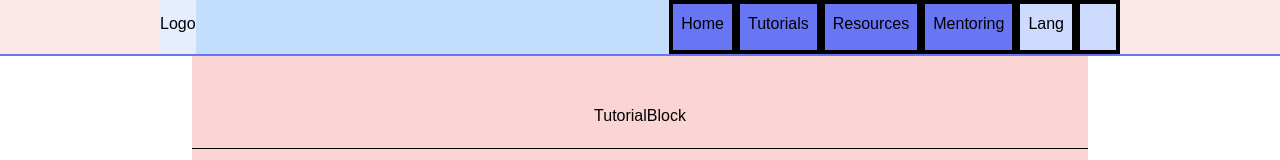
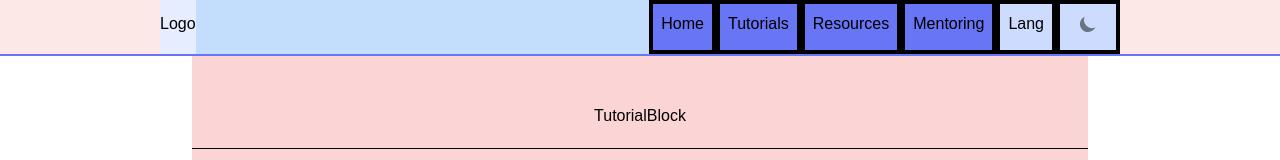
Before and after one commit to brauliobolano/dev-resources, a React (Vite) app: page / in a window 1280 px wide. Shown: the top 160 px of the page. Built offline with nearby package versions, Linux system fonts and the light colour scheme.

Commit message:
Implemented DarkMode switcher

```diff
--- a/index.html
+++ b/index.html
@@ -5,6 +5,7 @@
     <link rel="icon" type="image/svg+xml" href="/vite.svg" />
     <meta name="viewport" content="width=device-width, initial-scale=1.0" />
     <title>Vite + React</title>
+
   </head>
   <body>
     <div id="top"></div>
--- a/src/App.jsx
+++ b/src/App.jsx
@@ -1,12 +1,16 @@
 import './App.css'
+//Components
 import Navigation from './components/Navigation.jsx'
 import Footer from './components/Footer.jsx'
 import TutorialBlock from './components/Tutorials/TutorialBlock.jsx'
-
+// React
 import { useState, useEffect } from 'react';
-import { IntlProvider } from 'react-intl'; //language translation library
-import English from './locales/en.json'; // English language translation file
-import Spanish from './locales/es.json'; // Spanish language translation file
+// Language translation library
+import { IntlProvider } from 'react-intl';
+import English from './locales/en.json';
+import Spanish from './locales/es.json';
+//light/dark mode library
+import { DarkThemeToggle, Flowbite } from 'flowbite-react';
 
 function App() {
 
@@ -25,21 +29,19 @@ function App() {
     const messages = language === 'es' ? Spanish : English;
     //LANGUAGE TRANSLATION CODE ENDS HERE
 
-  //LIGHT/DARK MODE CODE STARTS HERE
-  const [mode, setMode] = useState('light');
-  // set the mode based on the browser mode
-  useEffect(() => {
-    const browserMode = window.matchMedia('(prefers-color-scheme: dark)').matches ? 'dark' : 'light';
-    setMode(browserMode);
-  }, []);
+
   //LIGHT/DARK MODE CODE ENDS HERE
 
   return (
     <>
+    <Flowbite>
       <IntlProvider locale={language} messages={messages}>
           <div className="App">
             <div id="body" className='px-40 pb-10'>
-            <Navigation className="App-navigation" language={language} setLanguage={setLanguage}/>
+              <Navigation className="App-navigation" language={language} setLanguage={setLanguage}>
+                <DarkThemeToggle />
+              </Navigation>
+
               <TutorialBlock className="App-tutorialBlock"/>
             </div>
             <div id="footer">
@@ -47,6 +49,8 @@ function App() {
             </div>
           </div>
         </IntlProvider>
+    </Flowbite>
+
 
     </>
   )
--- /dev/null
+++ b/src/components/DarkMode.jsx
@@ -0,0 +1,37 @@
+import { DarkThemeToggle } from 'flowbite-react'; // Import DarkThemeToggle component
+import { useState } from 'react'; // Import useState hook
+
+const DarkModeButton = () => {
+        /*  */
+
+        //LIGHT/DARK MODE CODE STARTS HERE
+        const [mode, setMode] = useState('light');
+        // set the mode based on the browser mode
+        useState(() => {
+          const handleModeChange = (event) => {
+            const browserMode = event.matches ? 'dark' : 'light';
+            setMode(browserMode);
+          };
+
+          const browserModeQuery = window.matchMedia('(prefers-color-scheme: dark)');
+          browserModeQuery.addEventListener('change', handleModeChange);
+
+          // Set the initial mode based on the browser mode
+          handleModeChange(browserModeQuery);
+                // Clean up the event listener when the component unmounts
+      return () => {
+        browserModeQuery.removeEventListener('change', handleModeChange);
+      };
+    }, []);
+
+    const [theme, setTheme] = useState('light'); // Add state for theme
+
+    const toggleTheme = () => { // Add function to toggle theme
+        setTheme(theme === 'light' ? 'dark' : 'light');
+    };
+    return (
+        <DarkThemeToggle theme={theme} toggleTheme={toggleTheme} />
+    );
+};
+
+export default DarkModeButton;
--- a/src/components/Footer.jsx
+++ b/src/components/Footer.jsx
@@ -3,7 +3,7 @@ import { FormattedMessage } from 'react-intl';
 const Footer = () => {
     return (
         <>
-        <div className="bg-indigo-300 px-40 pt-16 pb-4" id="resources">
+        <div className="bg-indigo-300 dark:bg-indigo-100 px-40 pt-16 pb-4" id="resources">
             <div className="Footer grid gap-4 grid-cols-12">
                 <div><FormattedMessage id="default" defaultMessage="Logo"/></div>
                 <div><FormattedMessage id="default" defaultMessage="Quick Links"/></div>
--- a/src/components/Navigation.jsx
+++ b/src/components/Navigation.jsx
@@ -1,8 +1,9 @@
 /* import USflag from "../assets/USflag.png";
 import SPflag from "../assets/SPflag.png"; */
 import { FormattedMessage } from 'react-intl';
+import DarkModeButton from './DarkMode';
 const Navigation = () => {
-    /*  */
+
     return (
         <div className="fixed top-0 left-0 right-0 h-14 bg-red-100 border-b-2 border-b-indigo-500">
           <div className="flex justify-between mx-40 h-full bg-blue-200 left-0 right-0">
@@ -12,7 +13,7 @@ const Navigation = () => {
                 </ul>
             </div>
             <div className="flex" >
-                <div className="bg-indigo-500">
+                <div className="bg-indigo-500 dark:bg-indigo-100">
                     <ul className="flex h-full">
                         <li className="border-black border-4 px-2 pt-2"><a href="#top">
                             <FormattedMessage id="navigation-top" defaultMessage="Home"/>
@@ -31,11 +32,8 @@ const Navigation = () => {
                 <div className="bg-indigo-200">
                     <ul className="flex h-full ">
                         <li className="border-black border-4 px-2 pt-2">Lang</li>
-                        <li className="border-black border-4 px-2 pt-2">
-                            <button id="theme-toggle" type="button" class="text-gray-500 dark:text-gray-400 hover:bg-gray-100 dark:hover:bg-gray-700 focus:outline-none focus:ring-4 focus:ring-gray-200 dark:focus:ring-gray-700 rounded-lg text-sm p-2.5">
-                                <svg id="theme-toggle-dark-icon" class="w-5 h-5 hidden" fill="currentColor" viewBox="0 0 20 20" xmlns="http://www.w3.org/2000/svg"><path d="M17.293 13.293A8 8 0 016.707 2.707a8.001 8.001 0 1010.586 10.586z"></path></svg>
-                                <svg id="theme-toggle-light-icon" class="w-5 h-5 hidden" fill="currentColor" viewBox="0 0 20 20" xmlns="http://www.w3.org/2000/svg"><path d="M10 2a1 1 0 011 1v1a1 1 0 11-2 0V3a1 1 0 011-1zm4 8a4 4 0 11-8 0 4 4 0 018 0zm-.464 4.95l.707.707a1 1 0 001.414-1.414l-.707-.707a1 1 0 00-1.414 1.414zm2.12-10.607a1 1 0 010 1.414l-.706.707a1 1 0 11-1.414-1.414l.707-.707a1 1 0 011.414 0zM17 11a1 1 0 100-2h-1a1 1 0 100 2h1zm-7 4a1 1 0 011 1v1a1 1 0 11-2 0v-1a1 1 0 011-1zM5.05 6.464A1 1 0 106.465 5.05l-.708-.707a1 1 0 00-1.414 1.414l.707.707zm1.414 8.486l-.707.707a1 1 0 01-1.414-1.414l.707-.707a1 1 0 011.414 1.414zM4 11a1 1 0 100-2H3a1 1 0 000 2h1z" fill-rule="evenodd" clip-rule="evenodd"></path></svg>
-                            </button>
+                        <li className="border-black border-4 px-2">
+                            <DarkModeButton />
                         </li>
                     </ul>
                 </div>
--- a/tailwind.config.js
+++ b/tailwind.config.js
@@ -13,4 +13,5 @@ export default {
   plugins: [
     require('flowbite/plugin'),
   ],
+  darkMode: 'class',
 }
```
Lines whose indentation alone changed are shown as unchanged.
